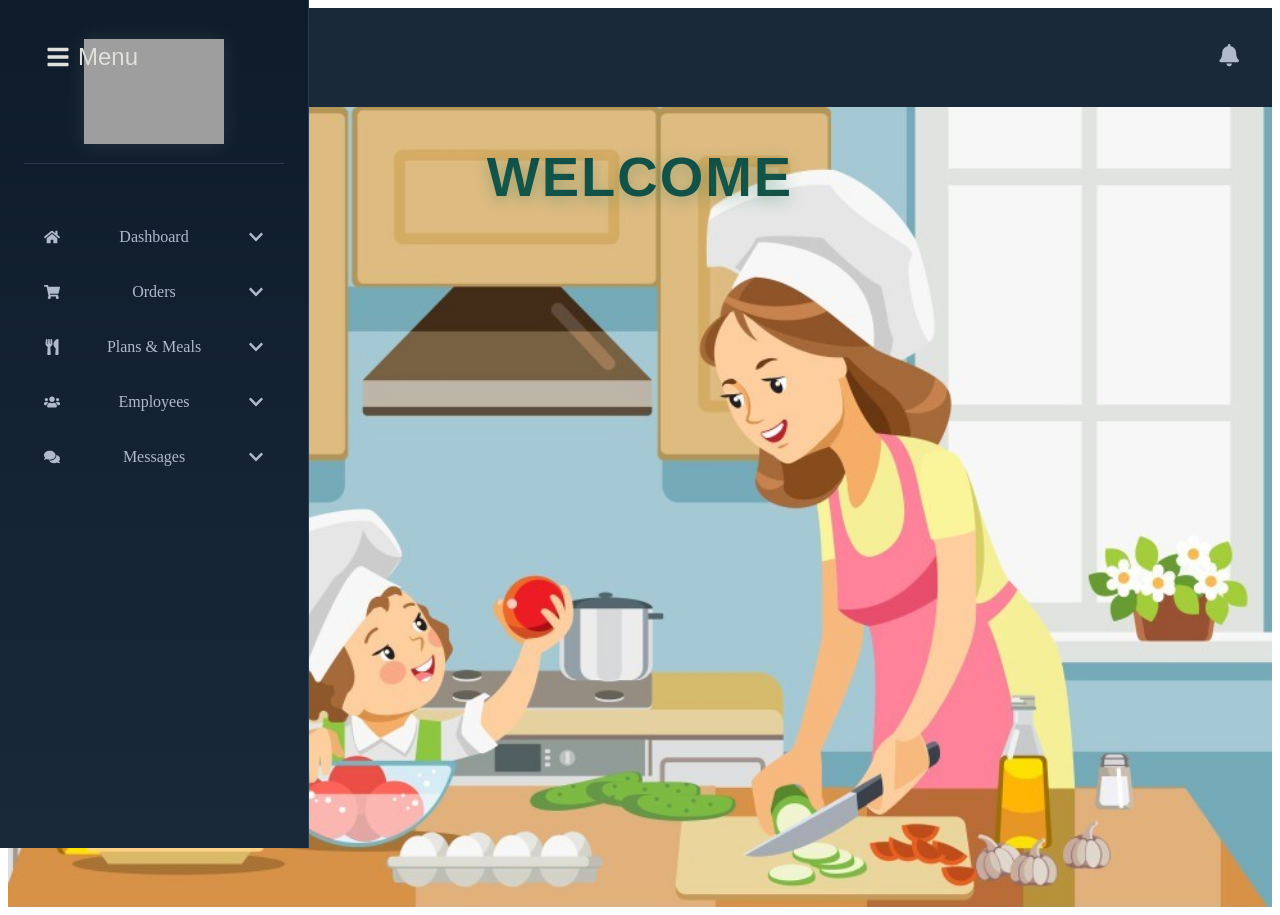
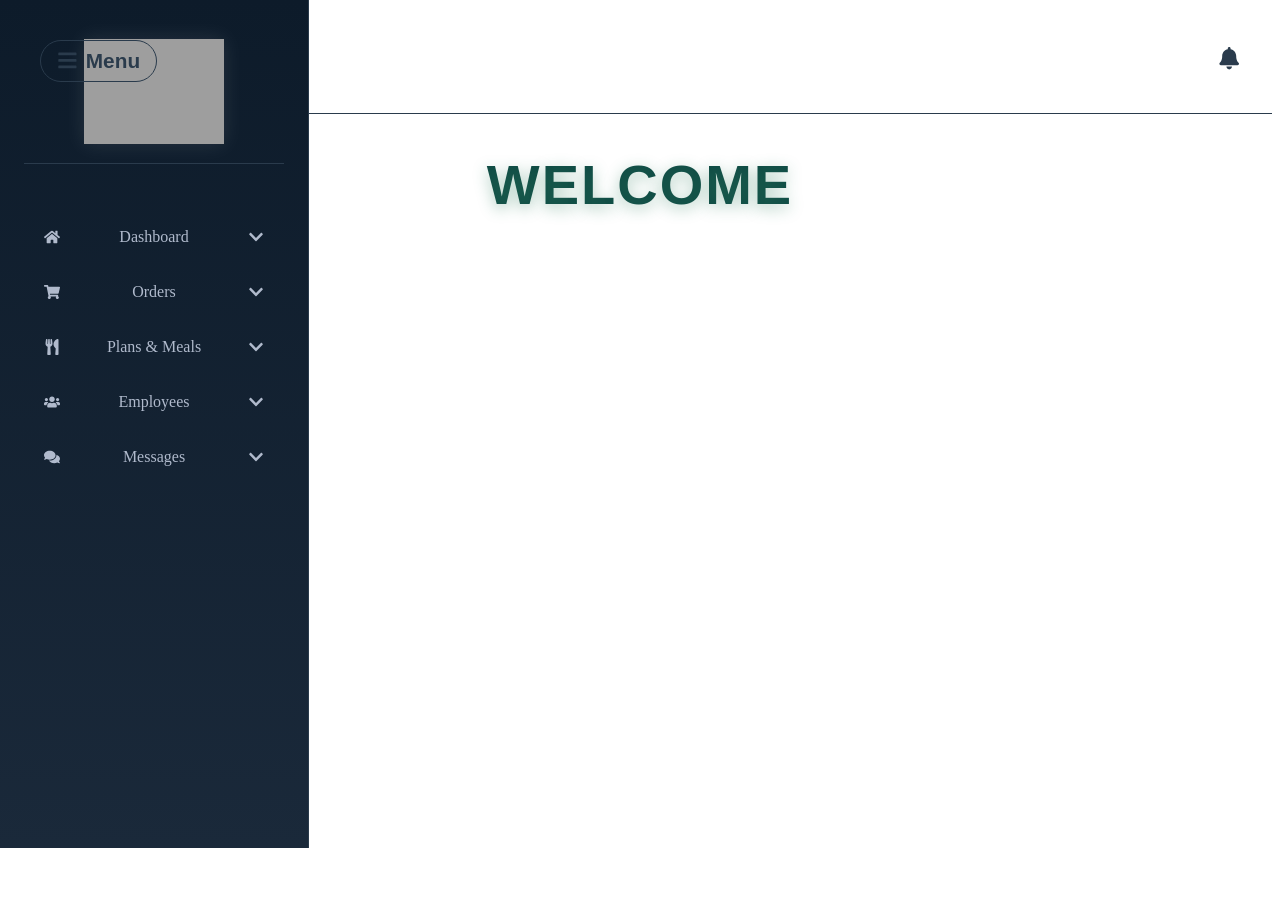
Before and after one commit to kkshopweb2-dot/mymealsapp-admin-panel-, a React (Create React App) app: page / in a window 1280 px wide. After the commit the page ends 800 px from the top, so only its background shows below. Built offline with nearby package versions, Linux system fonts and the light colour scheme; grey boxes are pictures that could not be loaded.

Commit message:
Updated packages and login page

```diff
--- a/package.json
+++ b/package.json
@@ -12,7 +12,7 @@
     "react-dom": "^19.2.1",
     "react-icons": "^5.5.0",
     "react-redux": "^9.2.0",
-    "react-router-dom": "^7.10.1",
+    "react-router-dom": "^6.24.1",
     "react-scripts": "5.0.1",
     "web-vitals": "^2.1.4"
   },
--- a/src/App.css
+++ b/src/App.css
@@ -1,20 +1,20 @@
-.app-layout {
-  display: flex;
-  height: 100vh;
+.App {
+  text-align: center;
+  display: flex; /* Use flexbox for overall layout */
+  flex-direction: column; /* Arrange children vertically */
+  height: 100%; /* Ensure App fills the full height of html/body */
+  overflow: hidden; /* Prevent body scroll if content overflows */
 }
 
-.main-content {
-  flex-grow: 1;
-  display: flex;
-  flex-direction: column;
+.main-container {
+  display: flex; /* Use flexbox for sidebar and content area */
+  flex: 1; /* Allow main-container to take up remaining vertical space */
+  background-image: url('./assets/bg.png');
+  background-size: cover;
+  background-position: center;
+  background-repeat: no-repeat;
   height: 100vh;
-  overflow-y: hidden;
-}
-
-.content-area {
-  flex-grow: 1;
-  padding: 2rem;
-  overflow-y: auto;
+  width: 100vw;
 }
 
 .App-logo {
--- a/src/App.js
+++ b/src/App.js
@@ -1,5 +1,5 @@
 // src/App.js
-import React, { lazy, Suspense, useState, useEffect } from "react";
+import React, { lazy, Suspense, useState } from "react";
 import {
   createBrowserRouter,
   RouterProvider,
@@ -12,6 +12,7 @@ import PrivateRoute from "./component/PrivateRoute.jsx";
 
 // Lazy Components
 const Dashboard = lazy(() => import("./component/Dashboard/Dashboard.jsx"));
+const LoginPage = lazy(() => import("./pages/LoginPage.jsx"));
 
 
 // ------------------- LAYOUT -------------------
@@ -22,26 +23,16 @@ const AppLayout = () => {
     setSidebarOpen(!isSidebarOpen);
   };
 
-  useEffect(() => {
-    if (!isSidebarOpen) {
-      document.body.classList.add("sidebar-closed");
-    } else {
-      document.body.classList.remove("sidebar-closed");
-    }
-  }, [isSidebarOpen]);
-
   return (
-    <div className="app-layout">
-      <Sidebar isOpen={isSidebarOpen} />
-      <div className="main-content">
-        <Header toggleSidebar={toggleSidebar} />
-        <main className="content-area">
-          <Suspense fallback={<div className="loading">Loading...</div>}>
-            <Outlet />
-          </Suspense>
-        </main>
+    <>
+      <Header toggleSidebar={toggleSidebar} />
+      <div className="main-container">
+        <Sidebar isOpen={isSidebarOpen} />
+        <Suspense fallback={<div className="loading">Loading...</div>}>
+          <Outlet />
+        </Suspense>
       </div>
-    </div>
+    </>
   );
 };
 
@@ -66,8 +57,10 @@ const router = createBrowserRouter([
       },
     ],
   },
-
-
+  {
+    path: "/login",
+    element: <LoginPage />,
+  }
 ]);
 
 
--- a/src/component/Dashboard/Dashboard.module.css
+++ b/src/component/Dashboard/Dashboard.module.css
@@ -1,12 +1,16 @@
 .dashboard-container {
+  .dashboard-container {
   width: 100%;
-  height: 100vh; /* Occupy full height of parent content-area */
+  height: 100vh;
   background-image: url('../../assets/bg.png');
   background-size: cover;
   background-position: center;
   background-repeat: no-repeat;
+
   display: flex;
   flex-direction: column;
+  padding: 20px;
+}
 }
 
 .dashboard-title {
@@ -37,10 +41,16 @@
   }
 }
 
+
+.dashboard-main.sidebar-open {
+  margin-left: 16rem;
+}
+
 .dashboard-content {
   flex: 1;
   overflow-y: auto;
-  /* Removed padding here as it's now handled by the .content-area in App.css */
+  padding: 2rem;
+
 }
 
 /* Responsive adjustment */
@@ -53,3 +63,5 @@
     margin-left: 0;
   }
 }
+
+/* Individual card styling */
--- a/src/component/Header/Header.module.css
+++ b/src/component/Header/Header.module.css
@@ -1,47 +1,57 @@
+/* ===== HEADER MAIN CONTAINER ===== */
 .dashboard-header {
   display: flex;
   justify-content: space-between;
   align-items: center;
-  padding: 1rem 2rem;
-  background-color: #1A293A;
-  color: #E0E1DD;
+  padding: 1.2rem 2rem;
+  background-color: #fff;
+  border-bottom: 1px solid #2A3B4C;
 }
 
+/* ===== LEFT SECTION ===== */
 .left-section {
   display: flex;
   align-items: center;
-  gap: 1.5rem;
+  gap: 1rem;
 }
 
+/* Menu Button (Unified Version) */
 .menu-toggle {
   display: flex;
   align-items: center;
   gap: 0.5rem;
   background: transparent;
-  border: none;
-  color: #E0E1DD;
-  font-size: 1.5rem;
+  border: 1px solid #2A3B4C;
+  color: #2A3B4C;
+  font-size: 1.3rem;
+  padding: 8px 16px;
+  border-radius: 25px;
+  font-weight: 600;
   cursor: pointer;
-  transition: color 0.3s ease;
+  transition: background 0.3s ease, color 0.3s ease;
   z-index: 9999;
 }
 
 .menu-toggle:hover {
-  color: #eff2f6;
+  background: rgba(255, 255, 255, 0.05);
+  color: #FFFFFF;
 }
 
+/* ===== PAGE TITLE ===== */
 .page-title {
   font-size: 1.5rem;
   font-weight: 600;
-  color: #E0E1DD; /* Ensuring title color is correct */
+  color: #E0E1DD;
 }
 
+/* ===== RIGHT SECTION ===== */
 .right-section {
   display: flex;
   align-items: center;
   gap: 2rem;
 }
 
+/* ===== ICONS (Notification, etc.) ===== */
 .icon-wrapper {
   position: relative;
   cursor: pointer;
@@ -49,7 +59,7 @@
 
 .icon {
   font-size: 1.4rem;
-  color: #B0BACC;
+  color: #2A3B4C;
   transition: color 0.3s ease;
 }
 
@@ -57,25 +67,85 @@
   color: #FFFFFF;
 }
 
+/* ===== PROFILE IMAGE ===== */
 .profile-wrapper {
   display: flex;
   align-items: center;
 }
 
 .profile-img {
-  width: 42px;
-  height: 42px;
+  width: 38px;
+  height: 38px;
   border-radius: 50%;
   object-fit: cover;
-  border: 2px solid #3B82F6;
+  border: 2px solid #2A3B4C;
+  background-color: #1A293A;
 }
 
+/* ===== FIRST LETTER BADGE (If no image) ===== */
+.profile-letter {
+  width: 38px;
+  height: 38px;
+  border-radius: 50%;
+  background: #104b45;
+  color: white;
+  font-weight: 600;
+  display: flex;
+  align-items: center;
+  justify-content: center;
+  font-size: 1.1rem;
+}
+
+/* ===== SEARCH BOX (If used) ===== */
+.header-search {
+  display: flex;
+  align-items: center;
+  background: #fff;
+  padding: 6px 14px;
+  border-radius: 20px;
+  box-shadow: 0 2px 6px rgba(0, 0, 0, 0.1);
+}
+
+.search-input {
+  border: none;
+  outline: none;
+  margin-left: 8px;
+  width: 260px;
+  background: transparent;
+  font-size: 0.95rem;
+}
+
+.search-button {
+  background: transparent;
+  border: none;
+  cursor: pointer;
+}
+
+/* ===== LOGOUT BUTTON ===== */
+.logout-btn {
+  background: #ff4d4f;
+  color: #fff;
+  border: none;
+  padding: 6px 12px;
+  border-radius: 20px;
+  cursor: pointer;
+  font-weight: 500;
+  display: flex;
+  align-items: center;
+  gap: 5px;
+}
+
+.logout-btn:hover {
+  background: #e04345;
+}
+
+/* ===== MOBILE RESPONSIVE ===== */
 @media (max-width: 768px) {
+  .search-input {
+    width: 150px;
+  }
+
   .dashboard-header {
     padding: 1rem;
   }
-
-  .page-title {
-    display: none;
-  }
 }
--- /dev/null
+++ b/src/pages/LoginPage.jsx
@@ -0,0 +1,22 @@
+import React from 'react';
+
+const LoginPage = () => {
+    return (
+        <div>
+            <h1>Login Page</h1>
+            <form>
+                <div>
+                    <label>Email</label>
+                    <input type="email" />
+                </div>
+                <div>
+                    <label>Password</label>
+                    <input type="password" />
+                </div>
+                <button type="submit">Login</button>
+            </form>
+        </div>
+    );
+};
+
+export default LoginPage;
```
Also changed, not shown: 1 other file (tests, documents, lock files or other folders).
